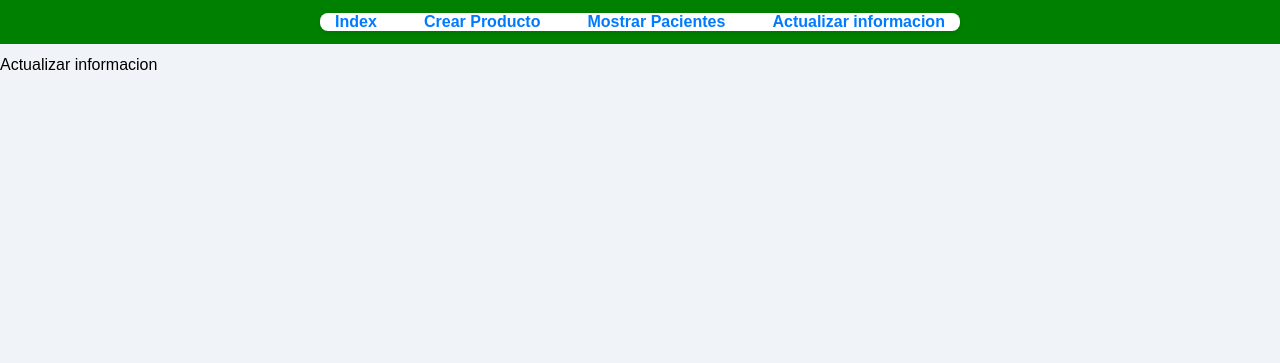
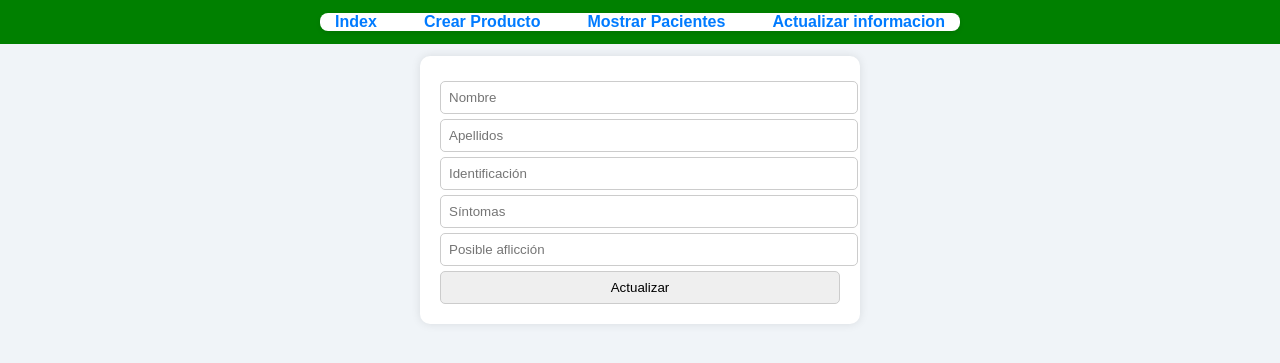
Before and after one commit to Datzu712/idk-ambiente-web, a PHP site: page /frontEnd/views/actualizarInformacion.php in a window 1280 px wide. Shown: the top 363 px of the page. Run offline with PHP 8.4, Linux system fonts and the light colour scheme.

Commit message:
ActualizarForm

```diff
--- a/frontEnd/css/style.css
+++ b/frontEnd/css/style.css
@@ -10,9 +10,7 @@ body {
     width: 100%;
 }
 
-.presentation h1 {
 
-}
 
 
 header {
@@ -62,12 +60,6 @@ img {
     margin-bottom: 5%;
 }
 
-/* Estilos para formulario */
-
-  font-family: Arial, sans-serif;
-  margin: 30px;
-  background-color: #f0f4f8;
-}
 
 
 
--- a/frontEnd/views/actualizarInformacion.php
+++ b/frontEnd/views/actualizarInformacion.php
@@ -6,7 +6,18 @@
     <header>
         <?php include_once  "./../layout/navbar.php" ?>
     </header>
-    <?php echo "Actualizar informacion" ?>
+
+    <main>
+        <form action="mostrarPacientes.php" method="POST">
+            <input type="hidden" name="id" value="<?php echo isset($_GET['id']) ? htmlspecialchars($_GET['id']) : ''; ?>">
+            <input type="text" name="nombre" placeholder="Nombre" value="<?php echo isset($nombre) ? htmlspecialchars($nombre) : ''; ?>">
+            <input type="text" name="apellidos" placeholder="Apellidos" value="<?php echo isset($apellidos) ? htmlspecialchars($apellidos) : ''; ?>">
+            <input type="text" name="identificacion" placeholder="Identificación" value="<?php echo isset($identificacion) ? htmlspecialchars($identificacion) : ''; ?>">
+            <input type="text" name="sintomas" placeholder="Síntomas" value="<?php echo isset($sintomas) ? htmlspecialchars($sintomas) : ''; ?>">
+            <input type="text" name="posibleAfliccion" placeholder="Posible aflicción" value="<?php echo isset($posibleAfliccion) ? htmlspecialchars($posibleAfliccion) : ''; ?>">
+            <input type="submit" value="Actualizar">
+        </form>
+    </main>
 
 </body>
 
--- a/frontEnd/views/mostrarPacientes.php
+++ b/frontEnd/views/mostrarPacientes.php
@@ -9,6 +9,10 @@
         <?php include_once  "./../layout/navbar.php"; ?>
     </header>
 
+    <main>
+    <span> cuando hayan lo hago JAJAJ</span>
+    </main>
+
 </body>
 
 </html>
```
